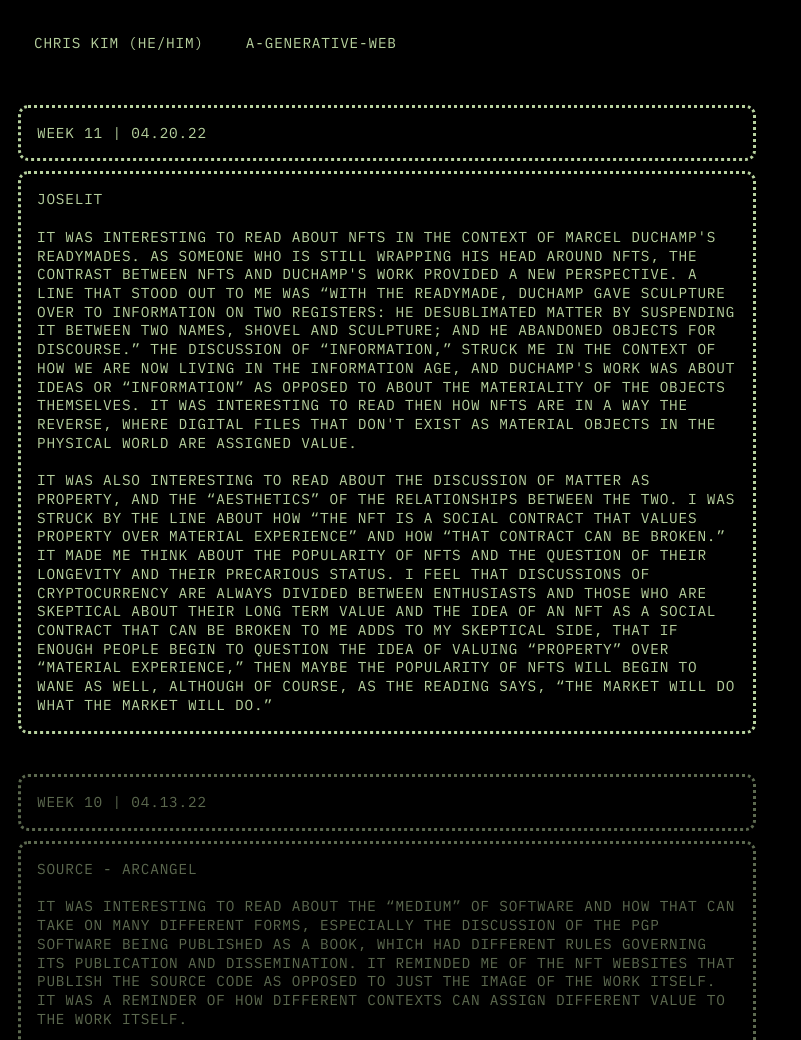
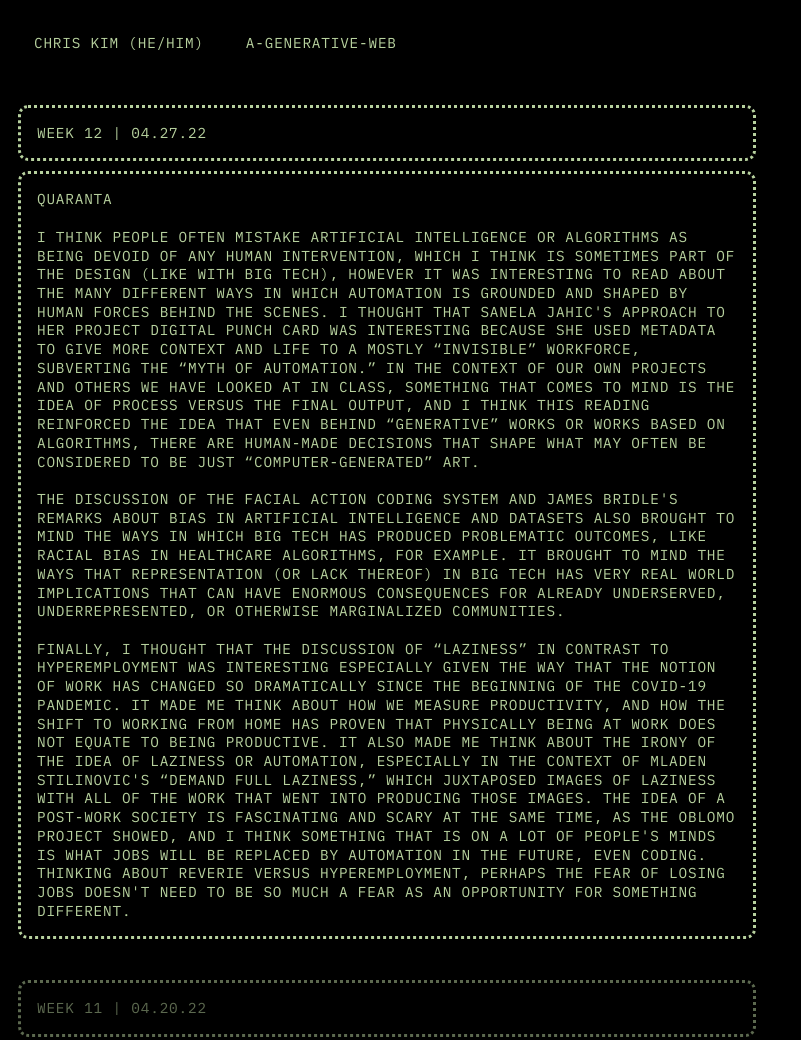
Before and after one commit to okck/a-generative-web-e1, a plain HTML site: page index.html in a window 1280 px wide. Shown: the top 1040 px of the page, without its empty margins (0-801 px from the left). Drawn offline with Linux system fonts and the light colour scheme.

Commit message:
Add files via upload

```diff
--- a/index.html
+++ b/index.html
@@ -71,8 +71,23 @@
     </header>
     <!-- end of header -->
     <section>
+      <!-- week12 -->
+      <table style="display: inline-block; color: rgb(183, 209, 158, 1)">
+        <tr>
+          <td>Week 12 | 04.27.22</td>
+        </tr>
+        <tr>
+          <td class="col">
+            <p>quaranta</p><br>
+            <p>I think people often mistake artificial intelligence or algorithms as being devoid of any human intervention, which I think is sometimes part of the design (like with big tech), however it was interesting to read about the many different ways in which automation is grounded and shaped by human forces behind the scenes. I thought that Sanela Jahic's approach to her project Digital Punch Card was interesting because she used metadata to give more context and life to a mostly “invisible” workforce, subverting the “myth of automation.” In the context of our own projects and others we have looked at in class, something that comes to mind is the idea of process versus the final output, and I think this reading reinforced the idea that even behind “generative” works or works based on algorithms, there are human-made decisions that shape what may often be considered to be just “computer-generated” art.</p><br>
+            <p>The discussion of the Facial Action Coding System and James Bridle's remarks about bias in artificial intelligence and datasets also brought to mind the ways in which big tech has produced problematic outcomes, like racial bias in healthcare algorithms, for example. It brought to mind the ways that representation (or lack thereof) in big tech has very real world implications that can have enormous consequences for already underserved, underrepresented, or otherwise marginalized communities.</p><br>
+            <p>Finally, I thought that the discussion of “laziness” in contrast to hyperemployment was interesting especially given the way that the notion of work has changed so dramatically since the beginning of the Covid-19 pandemic. It made me think about how we measure productivity, and how the shift to working from home has proven that physically being at work does not equate to being productive. It also made me think about the irony of the idea of laziness or automation, especially in the context of Mladen Stilinovic's “Demand Full Laziness,” which juxtaposed images of laziness with all of the work that went into producing those images. The idea of a post-work society is fascinating and scary at the same time, as the Oblomo project showed, and I think something that is on a lot of people's minds is what jobs will be replaced by automation in the future, even coding. Thinking about reverie versus hyperemployment, perhaps the fear of losing jobs doesn't need to be so much a fear as an opportunity for something different.</p>
+          </td>
+        </tr>
+      </table>
+      <!-- end of week12 -->
       <!-- week11 -->
-      <table style="display: inline-block; color: rgb(183, 209, 158, 1)">
+      <table style="display: inline-block; color: rgb(183, 209, 158, .5)">
         <tr>
           <td>Week 11 | 04.20.22</td>
         </tr>
```
